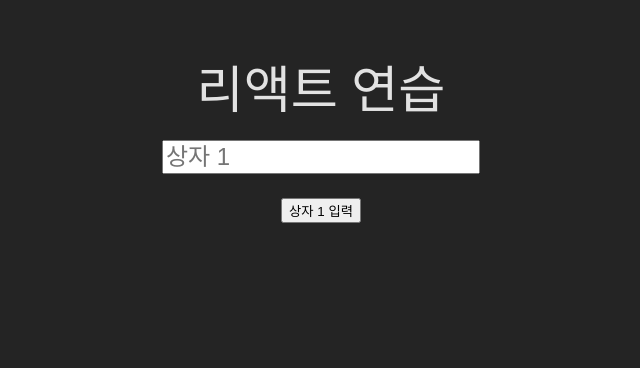
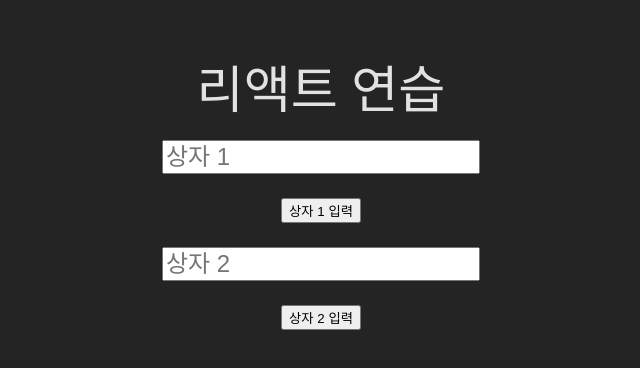
Before and after one commit to osparking/react-exercise, a React (Vite) app: page / in a window 1280 px wide. Shown: the top 368 px of the page, without its empty margins (319-959 px from the left). Built offline with nearby package versions, Linux system fonts and the light colour scheme.

Commit message:
adds second set of input and button

```diff
--- a/src/App.jsx
+++ b/src/App.jsx
@@ -5,6 +5,10 @@ function App() {
   const inputTop = useRef(null);
   const setFocusBox1 = () => {
     inputTop.current.focus();
+  }
+  const inputBottom = useRef(null);
+  const setFocusBox2 = () => {
+    inputBottom.current.focus();
   }
 
   return (
@@ -14,6 +18,10 @@ function App() {
       <input type="text" ref={inputTop} placeholder='상자 1'/>
       <br/>
       <button onClick={setFocusBox1}>상자 1 입력</button>
+      <br/>
+      <input type="text" ref={inputBottom} placeholder='상자 2'/>
+      <br/>
+      <button onClick={setFocusBox2}>상자 2 입력</button>
     </div>
   )
 }
```
